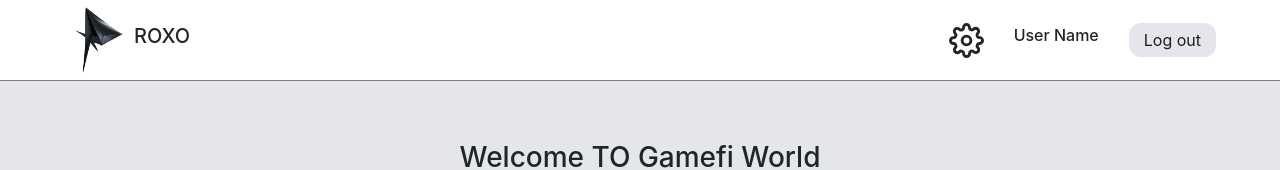
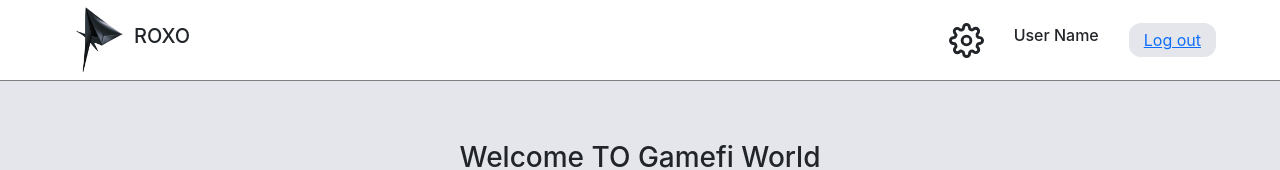
Before and after one commit to Saad-76/Roxo-Project, a React (Create React App) app: page /dashboard in a window 1280 px wide. Shown: the top 170 px of the page. Built offline with nearby package versions, Linux system fonts and the light colour scheme.

Commit message:
Saad push

```diff
--- a/src/Dashboard/dashboardHeader.js
+++ b/src/Dashboard/dashboardHeader.js
@@ -2,6 +2,7 @@
 import Logo from "../Assests/25.png"
 import {FiSettings} from "react-icons/fi"
 import "./dashboardHeader.css";
+import {Link } from "react-router-dom"
 const  DashboardHeader=()=> {
     return (
 
@@ -10,7 +11,8 @@
             <h5>ROXO</h5></div>
       <div className='header-dash-setting'>< FiSettings size={35}/>
       <h6>User Name</h6>
-      <button >Log out</button></div>
+      <button >  <Link to="/homepage"> Log out </Link></button>
+      </div>
     </div>
 
     )
--- a/src/Dashboard/welcome.css
+++ b/src/Dashboard/welcome.css
@@ -16,6 +16,7 @@
     padding: 30px 200px;
 }
 .welcome-background-color{
+    /* margin-top: 40px; */
     background-color: #e4e6eb ;
 }
 .welcome-images-inner{
--- a/src/HomePage/header.js
+++ b/src/HomePage/header.js
@@ -29,7 +29,7 @@
     if (user.name !== "" && user.email !== "" && user.rollNumber !== "") {
 
       // setUserArr([...userArr, user]);
-      setUser({ name: "", email: "", rollNumber: "" });
+      setUser({ email: "", password: ""});
       setError({ error, formError: "" });
 
 
```
